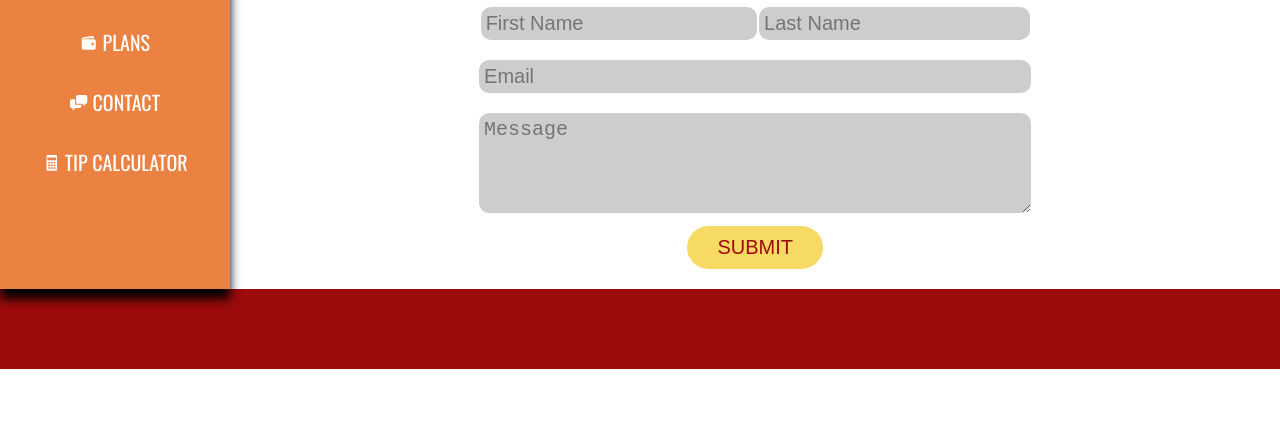
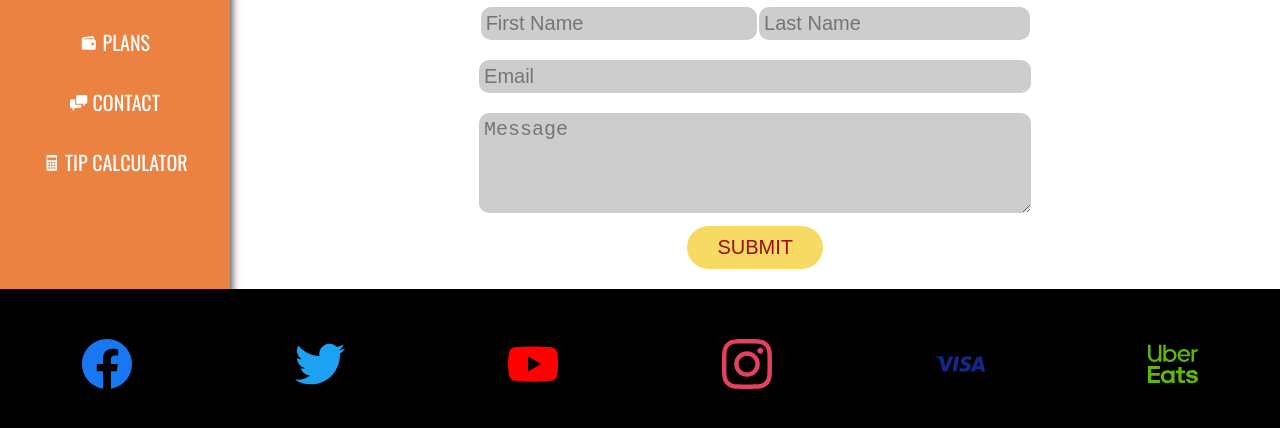
Before and after one commit to Will130785/restoclub, a website: page html/contact.html in a window 1280 px wide. Shown: the part 558-986 px from the top of the page. Before the commit the page ends 927 px from the top, so only its background shows below. Drawn offline with nearby package versions, Linux system fonts and the light colour scheme.

Commit message:
Footer section icons added

```diff
--- a/html/contact.html
+++ b/html/contact.html
@@ -155,6 +155,26 @@
         <!-- Footer section -->
         <footer class="footer">
 
+            <svg class="foot__icon">
+                <use xlink:href="/img/sprite2.svg#icon-facebook"></use>
+            </svg>
+
+            <svg class="foot__icon">
+                <use xlink:href="/img/sprite2.svg#icon-twitter"></use>
+            </svg>
+            <svg class="foot__icon">
+                <use xlink:href="/img/sprite2.svg#icon-youtube"></use>
+            </svg>
+            <svg class="foot__icon">
+                <use xlink:href="/img/sprite2.svg#icon-instagram"></use>
+            </svg>
+            <svg class="foot__icon">
+                <use xlink:href="/img/sprite2.svg#icon-visa"></use>
+            </svg>
+            <svg class="foot__icon">
+                <use xlink:href="/img/sprite2.svg#icon-ubereats"></use>
+            </svg>
+
         </footer>
     </div>
 
--- a/sass/layout/_footer.scss
+++ b/sass/layout/_footer.scss
@@ -1,4 +1,12 @@
 .footer {
-    height: 10vh;
-    background-color: var(--color-red-dark);
+    background-color: var(--color-black);
+    display: flex;
+    justify-content: space-around;
+    padding: 5rem 0;
 }
+
+.foot__icon {
+    height: 5rem;
+    width: 5rem;
+
+}
```
Also changed, not shown: html/plans.html (+20 -0 lines), html/reviews.html (+20 -0 lines), index.html (+20 -0 lines), css/style.css, img/SVG/facebook-color.svg (added), img/SVG/instagram-color.svg (added), img/SVG/twitter-color.svg (added), img/SVG/ubereats-color.svg (added), img/SVG/visa-color.svg (added), img/SVG/youtube-color.svg (added), img/sprite2.svg (added).
